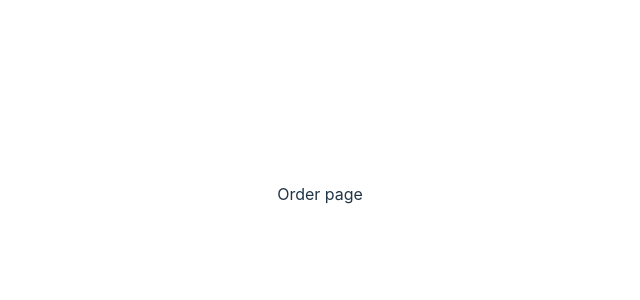
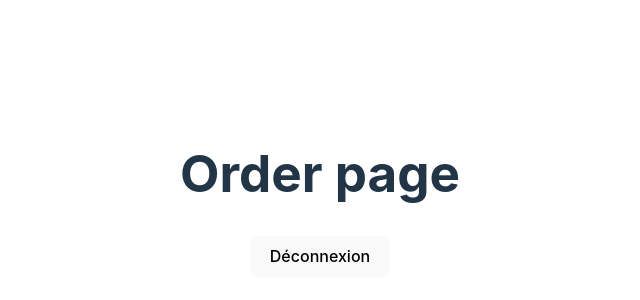
Before and after one commit to djibh/crazee, a React (Vite) app: page /order in a window 1280 px wide. Shown: the part 206-506 px from the top of the page, without its empty margins (320-960 px from the left). Built offline with nearby package versions, Linux system fonts and the light colour scheme.

Commit message:
feat(F02:LOGIN) > Add rediction from/to Order page

```diff
--- a/src/components/pages/homepage/OrderPage.jsx
+++ b/src/components/pages/homepage/OrderPage.jsx
@@ -1,5 +1,10 @@
+import { Link } from "react-router-dom";
+
 export default function OrderPage() {
   return (
-    <div>Order page</div>
+    <div>
+      <h1>Order page</h1>
+      <Link to="/"><button>Déconnexion</button></Link>
+    </div>
   )
 }
--- a/src/components/pages/login/LoginForm.jsx
+++ b/src/components/pages/login/LoginForm.jsx
@@ -1,5 +1,5 @@
 import { useState } from "react"
-import { Navigate } from "react-router-dom"
+import { Link, Navigate } from "react-router-dom"
 
 export default function LoginForm() {
   const [inputValue, setInputValue] = useState("")
@@ -22,6 +22,7 @@ export default function LoginForm() {
       <h2>Connectez-vous</h2>
           <input value={inputValue} onChange={handleChange} type="text" placeholder="Entrez votre prénom..." required />
           <button>Accédez à votre espace</button>
+          <Link to="/order">Vers Order Page</Link>
     </form>
   )
 }
```
Also changed, not shown: src/router.jsx (deleted, +0 -20 lines).
